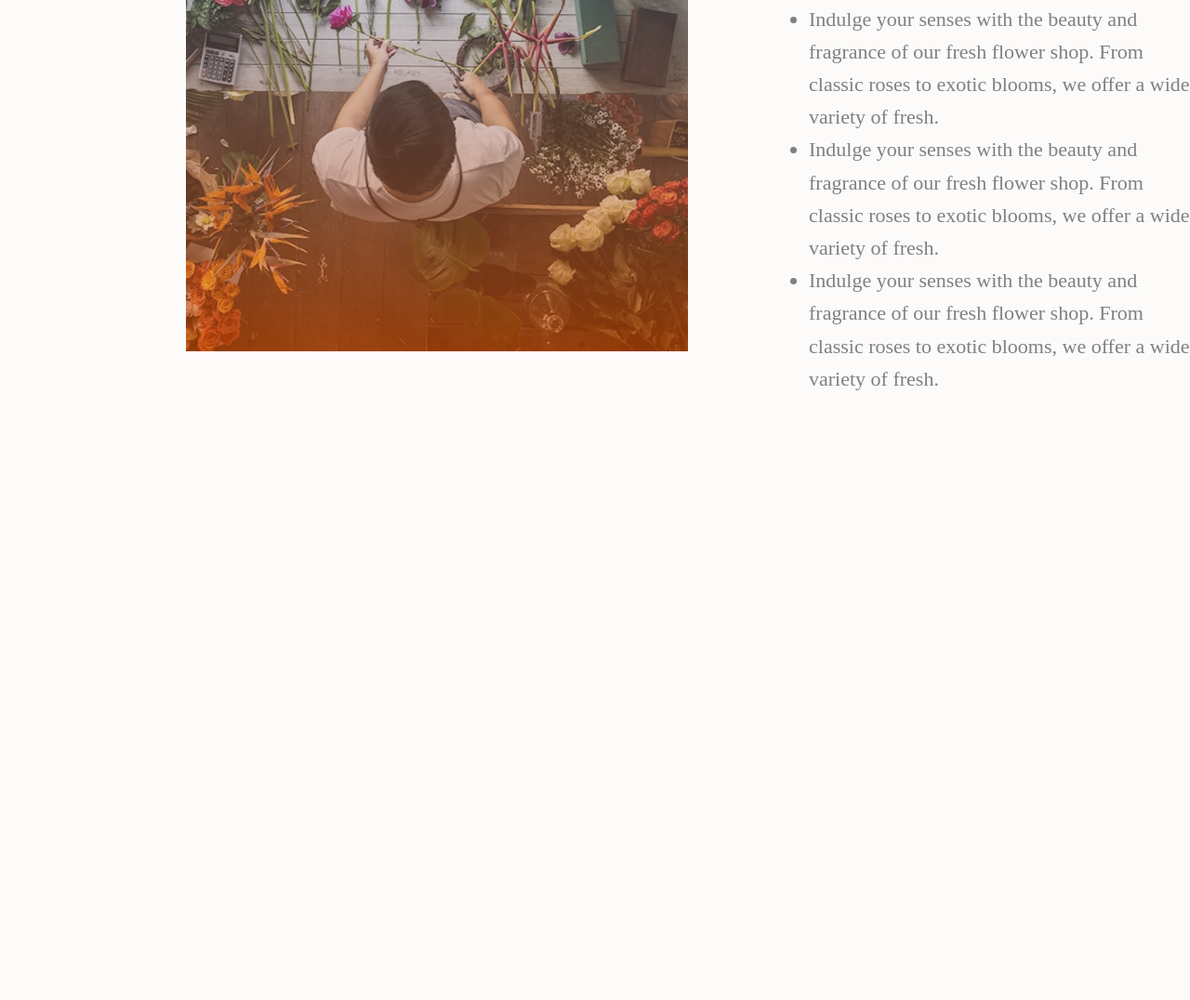
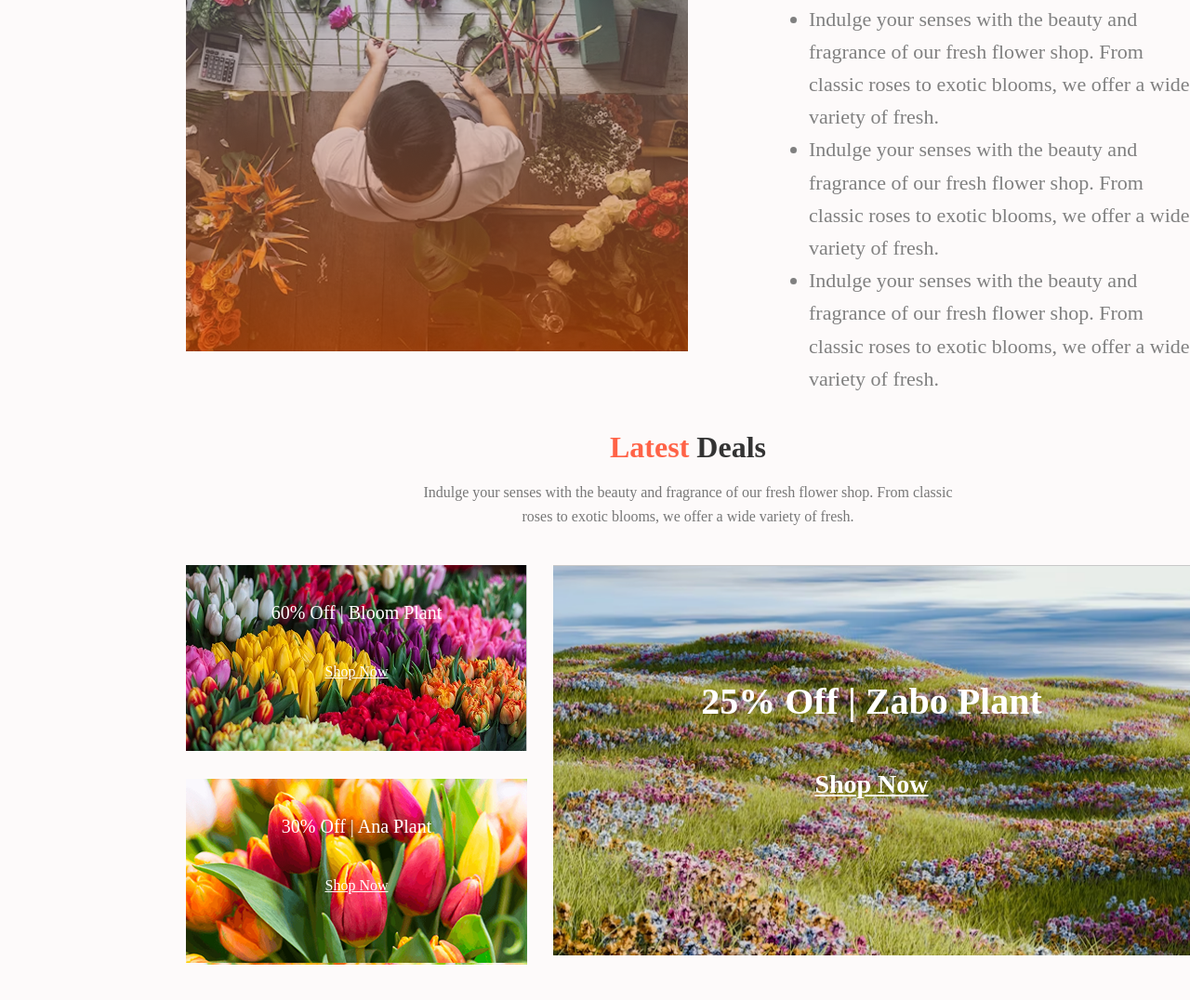
Before and after one commit to Farzanayesmin21/Assignment-02, a plain HTML site: page index.html in a window 1280 px wide. Shown: the part 2097-3173 px from the top of the page at 93% size. Before the commit the page ends 2522 px from the top, so only its background shows below. Drawn offline with Linux system fonts and the light colour scheme.

Commit message:
added latest deal section

```diff
--- a/index.html
+++ b/index.html
@@ -107,7 +107,37 @@
             </div>
         </div>
     </section>
+    <!-- 5.latest deal section  -->
+    <section class="latest-deal-section">
 
+
+        <div class="plants-section">
+        <div class="section-title">
+            <h2><span class="color-01">Latest </span> Deals</h2>
+            <p>Indulge your senses with the beauty and fragrance of our fresh flower shop. From classic roses to exotic blooms, we offer a wide variety of fresh.</p>
+        </div>
+    </div>
+     <div >
+        <div class="cards-section">
+            <div class="left-side">
+                <div class="card-1">
+            <p class="title">60% Off | Bloom Plant</p>
+            <p class="shop-title"><u>Shop Now</u> </p>
+        </div>
+        <div class="card-2">
+            <p class="title">30% Off | Ana  Plant</p>
+            <p class="shop-title"><u>Shop Now</u> </p>
+        </div>
+            </div>
+
+        <div class="card-3 right-side">
+            <h4 class="right-title">25% Off | Zabo Plant</h4>
+            <h4 class="right-shop-title"><u>Shop Now</u> </h4>
+        </div>
+        </div>
+
+    </div>
+   </section>
 
 </body>
 </html>
--- a/style.css
+++ b/style.css
@@ -187,3 +187,80 @@ ul.list-items{
     position: relative;
 
 }
+/* 5.latest deal section style  */
+
+.latest-deal-section{
+    margin-left: 200px;
+    margin-bottom: 50px;
+}
+
+.cards-section{
+    display: flex;
+    gap: 28px;
+
+}
+
+.title{
+  font-size: 20px;
+  text-align: center;
+  align-content: center;
+  padding: 35px;
+
+
+}
+
+.shop-title{
+    font-size:16px ;
+    text-align: center;
+}
+.right-title{
+    font-size: 20px;
+    text-align: center;
+    align-content: center;
+    padding: 35px;
+    font-size: 40px;
+    text-align: center;
+}
+.right-shop-title{
+    font-size: 28px;
+    text-align: center;
+}
+
+.right-side{
+     background-size: cover;
+    background-position: center;
+    padding: 80px 5%;
+    text-align: center;
+    color: var(--white-color);
+    margin-bottom: 20px;
+
+}
+
+
+
+.card-1{
+    background-image: url("../assets/deal-bloom.png");
+
+    background-color: rgba(200, 200, 200, 1);
+    color: white;
+    width: 367px;
+    height: 200px;
+    margin-bottom: 30px;
+
+
+}
+.card-2{
+    background-image: url("../assets/deal-ana.png");
+     background-color: rgba(200, 200, 200, 1);
+    color: white;
+    width: 367px;
+    height: 200px;
+}
+.card-3{
+    background-image: url("../assets/deal-zabo.png");
+    background-color: rgba(200, 200, 200, 1);
+    color: white;
+    max-width: 100%;
+    width: 750px;
+    height: 420px;
+}
```
